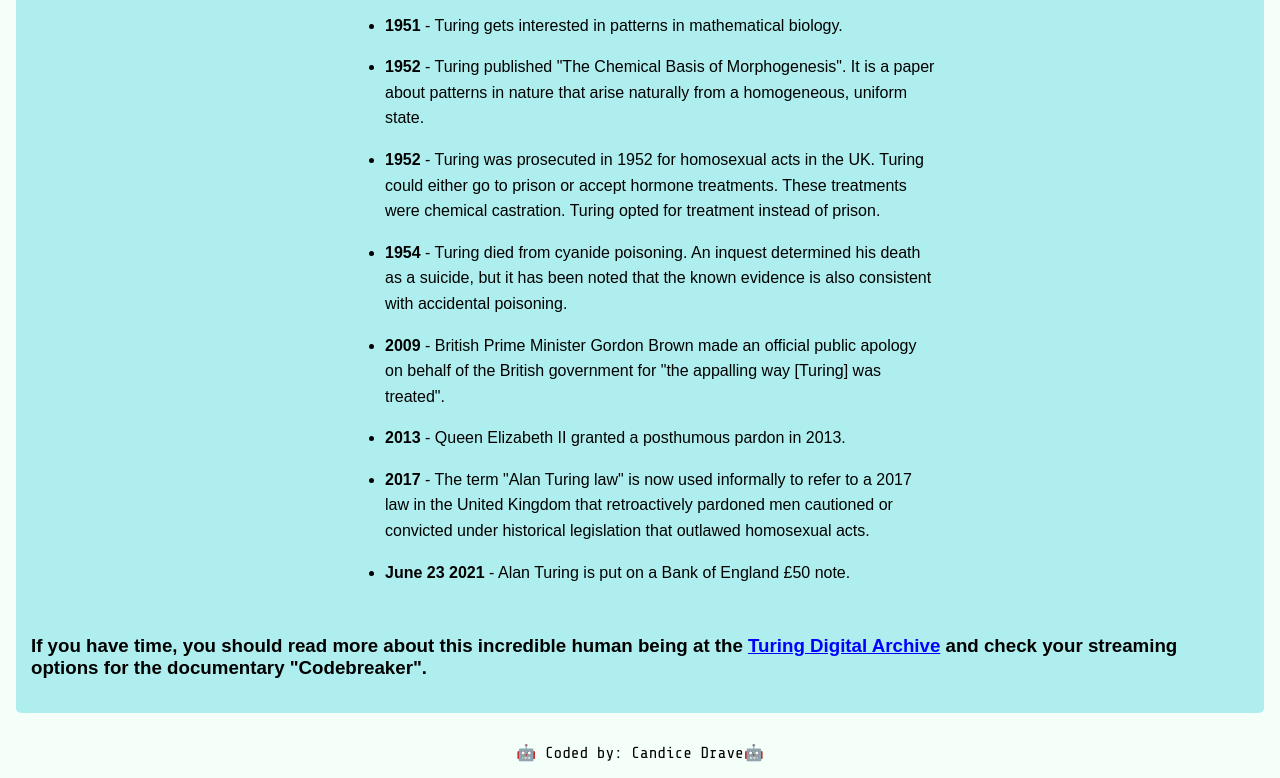
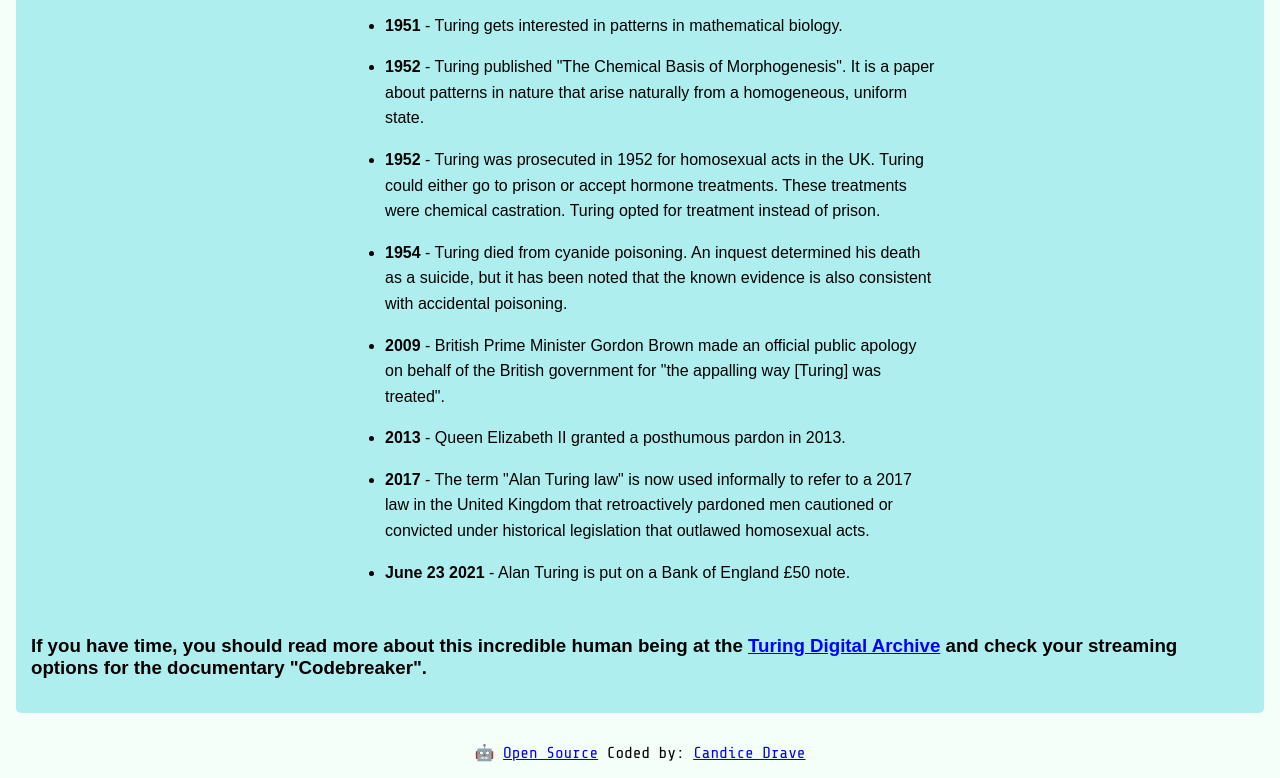
Before and after one commit to blue-cyborg/Free-Code-Camp-Tribute-Page, a plain HTML site: page index.html in a window 1280 px wide. Shown: the part 2280-3058 px from the top of the page. Drawn offline with nearby package versions, Linux system fonts and the light colour scheme.

Commit message:
Update index.html

```diff
--- a/index.html
+++ b/index.html
@@ -187,7 +187,22 @@
       </h3>
     </main>
     <footer>
-      <p>🤖 Coded by: Candice Drave🤖</p>
+      <p>
+        🤖
+        <a
+          id="openSource"
+          href="https://github.com/blue-cyborg/Free-Code-Camp-Tribute-Page"
+          target="_blank"
+          >Open Source</a
+        >
+        Coded by:
+        <a
+          id="signature"
+          href="https://fervent-kare-2cbc33.netlify.app/"
+          target="_blank"
+          >Candice Drave</a
+        >
+      </p>
     </footer>
   </body>
 </html>
```
